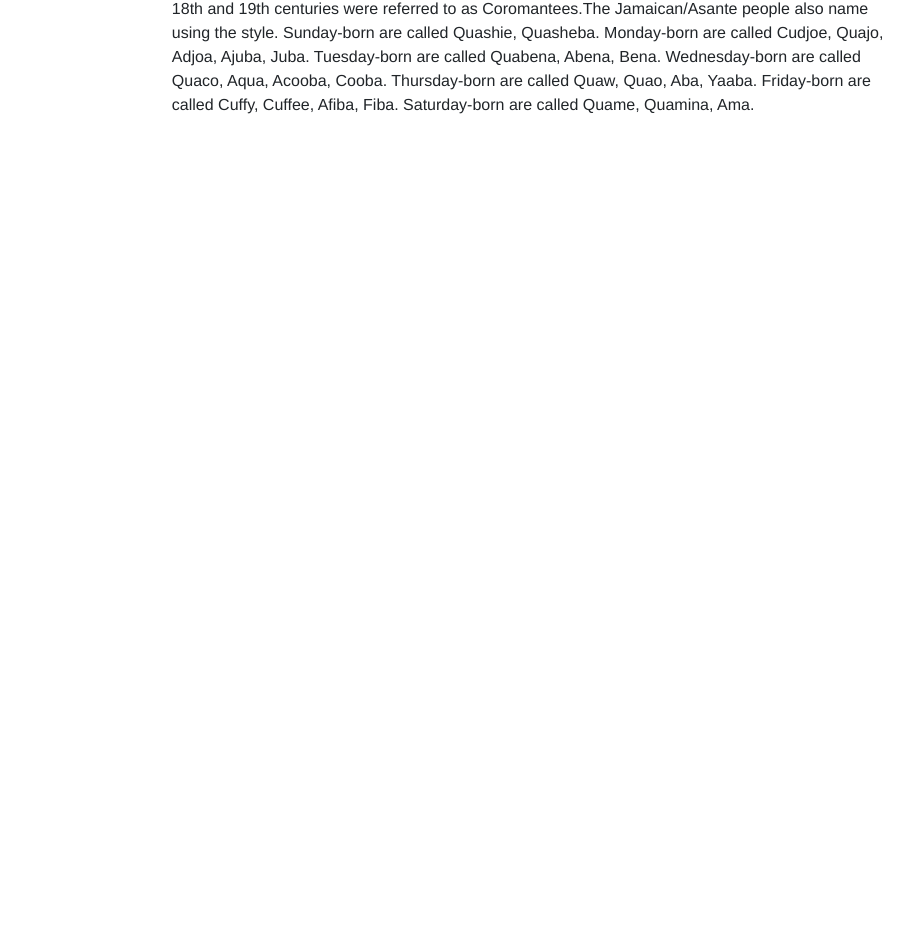
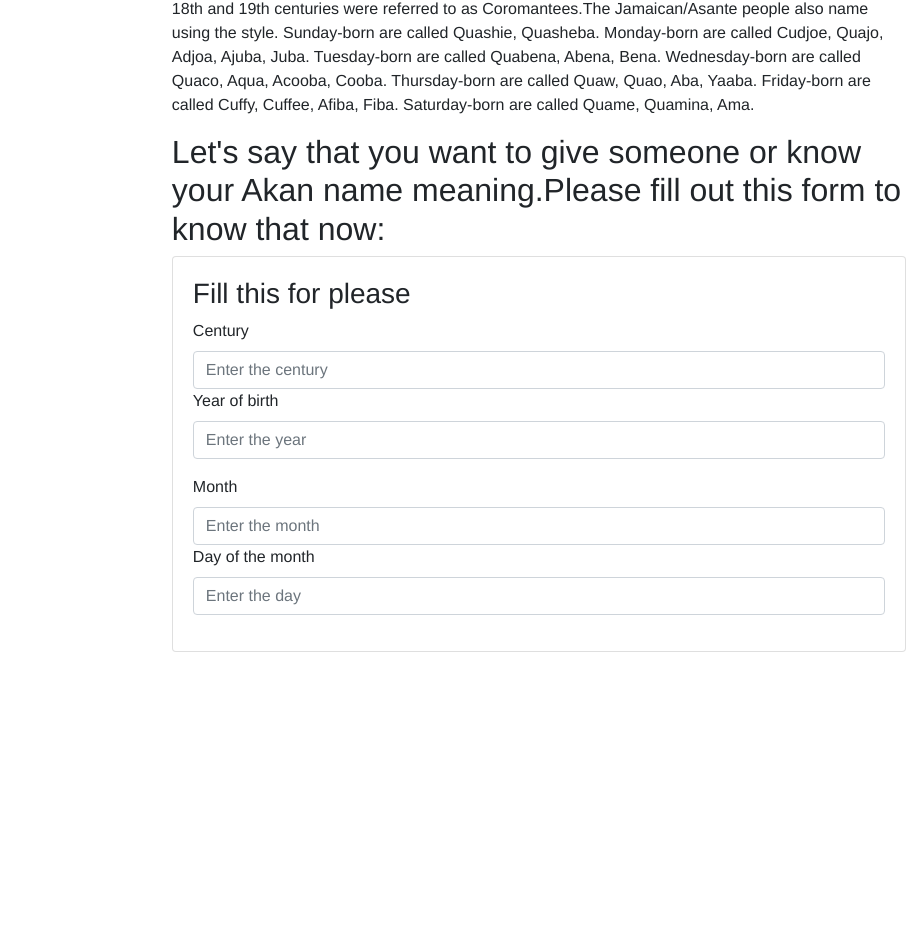
Before and after one commit to Nyash-Mauro/akan-naming, a plain HTML site: page index.html in a window 1280 px wide. Shown: the part 1371-2301 px from the top of the page, 374-1280 px from the left. Drawn offline with nearby package versions, Linux system fonts and the light colour scheme.

Commit message:
added forms

```diff
--- a/index.html
+++ b/index.html
@@ -56,11 +56,48 @@
             are named as Kwámè, Kwǎmè(male) or Ama, Ám̀ma, Ámmá(female),which is associated with <strong>God</strong>.
         </p>
         <p>
-            This system is also used by <strong>Ndyuka people of Suriname</strong>. They are one of the six Maroon("Bush Negro") groups in Suriname.Sunday-born are named Kwasi, Kwasiba. Monday-born are named Kodyo, Adyuba. Tuesday-born are named Abeni. Wednesday-born are named 	Kwaku, Akuba. Thursday-born are named Yaw, Yaba. Friday-born are named 	Kofi, Afiba. Saturday-born are named Kwami, Amba.
+            This system is also used by <strong>Ndyuka people of Suriname</strong>. They are one of the six Maroon("Bush
+            Negro") groups in Suriname.Sunday-born are named Kwasi, Kwasiba. Monday-born are named Kodyo, Adyuba.
+            Tuesday-born are named Abeni. Wednesday-born are named Kwaku, Akuba. Thursday-born are named Yaw, Yaba.
+            Friday-born are named Kofi, Afiba. Saturday-born are named Kwami, Amba.
         </p>
         <p>
-            History also plays a very prominent part. Slaves from the Gold Coast taken to the Caribbean during the 18th and 19th centuries were referred to as Coromantees.The Jamaican/Asante people also name using the style. Sunday-born are called Quashie, Quasheba. Monday-born are called Cudjoe, Quajo, Adjoa, Ajuba, Juba. Tuesday-born are called Quabena, Abena, Bena. Wednesday-born are called Quaco, Aqua, Acooba, Cooba. Thursday-born are called Quaw, Quao, Aba, Yaaba. Friday-born are called Cuffy, Cuffee, Afiba, Fiba. Saturday-born are called Quame, Quamina, Ama.
+            History also plays a very prominent part. Slaves from the Gold Coast taken to the Caribbean during the 18th
+            and 19th centuries were referred to as Coromantees.The Jamaican/Asante people also name using the style.
+            Sunday-born are called Quashie, Quasheba. Monday-born are called Cudjoe, Quajo, Adjoa, Ajuba, Juba.
+            Tuesday-born are called Quabena, Abena, Bena. Wednesday-born are called Quaco, Aqua, Acooba, Cooba.
+            Thursday-born are called Quaw, Quao, Aba, Yaaba. Friday-born are called Cuffy, Cuffee, Afiba, Fiba.
+            Saturday-born are called Quame, Quamina, Ama.
         </p>
+        <h2>Let's say that you want to give someone or know your Akan name meaning.Please fill out this form to know
+            that now:</h2>
+        <div class="card">
+            <div class="card-body">
+                <form>
+                    <h3>Fill this for please</h3>
+                    <div class="form-group top-form">
+                        <label for="century" class="labels">Century</label>
+                        <input type="number" class="form-control" placeholder="Enter the century" id="century" required
+                            min="0" max="30">
+                        <div class="form-group">
+                            <label for="year" class="labels">Year of birth</label>
+                            <input type="number" class="form-control" placeholder="Enter the year" id="year" required
+                                min="0" max="3000">
+                        </div>
+                        <div class="form-group">
+                            <label for="month" class="labels">Month</label>
+                            <input type="number" class="form-control" placeholder="Enter the month" id="month" required
+                                min="0" max="12">
+                            <div class="form-group">
+                                <label for="day" class="labels">Day of the month</label>
+                                <input type="number" class="form-control" placeholder="Enter the day" id="day"
+                                    required min="0" max="30">
+                            </div>
+                        </div>
+                    </div>
+                </form>
+            </div>
+        </div>
     </div>
 
 
```
